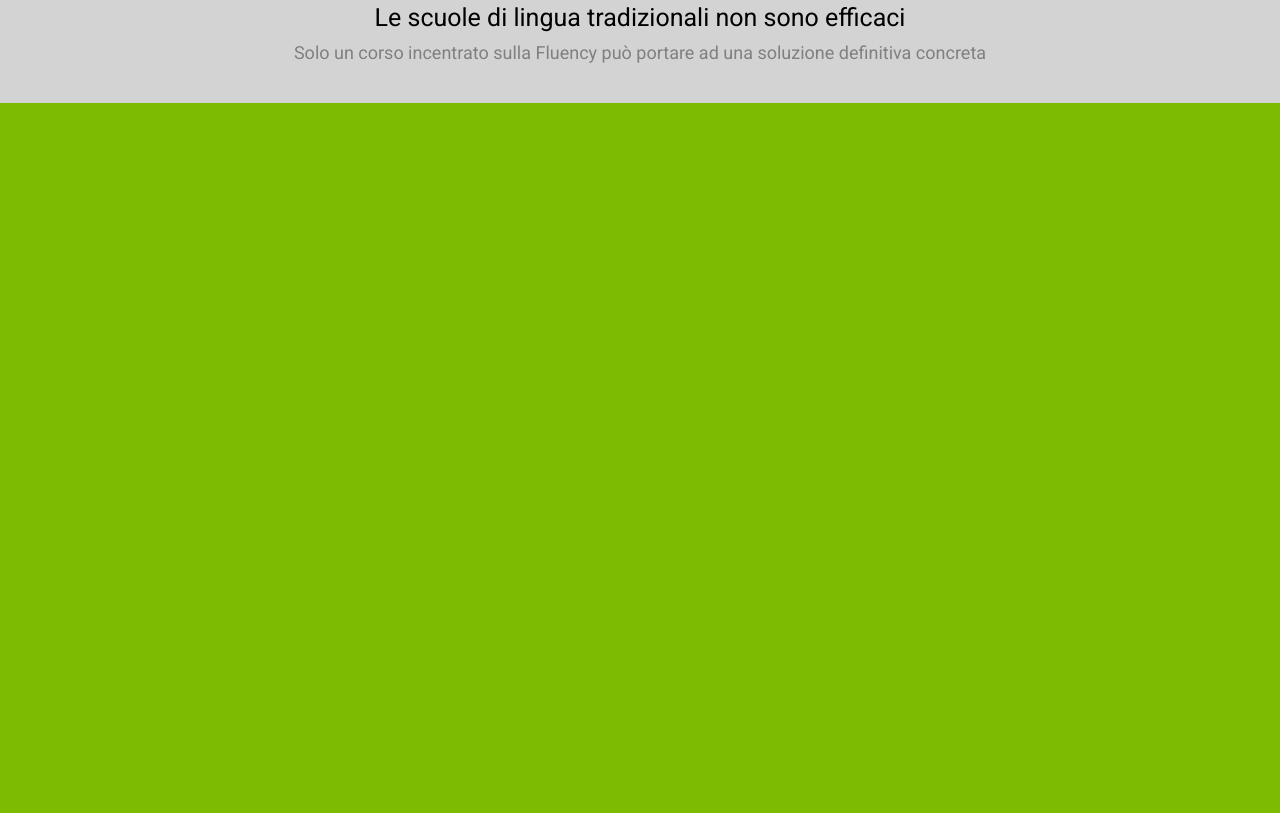
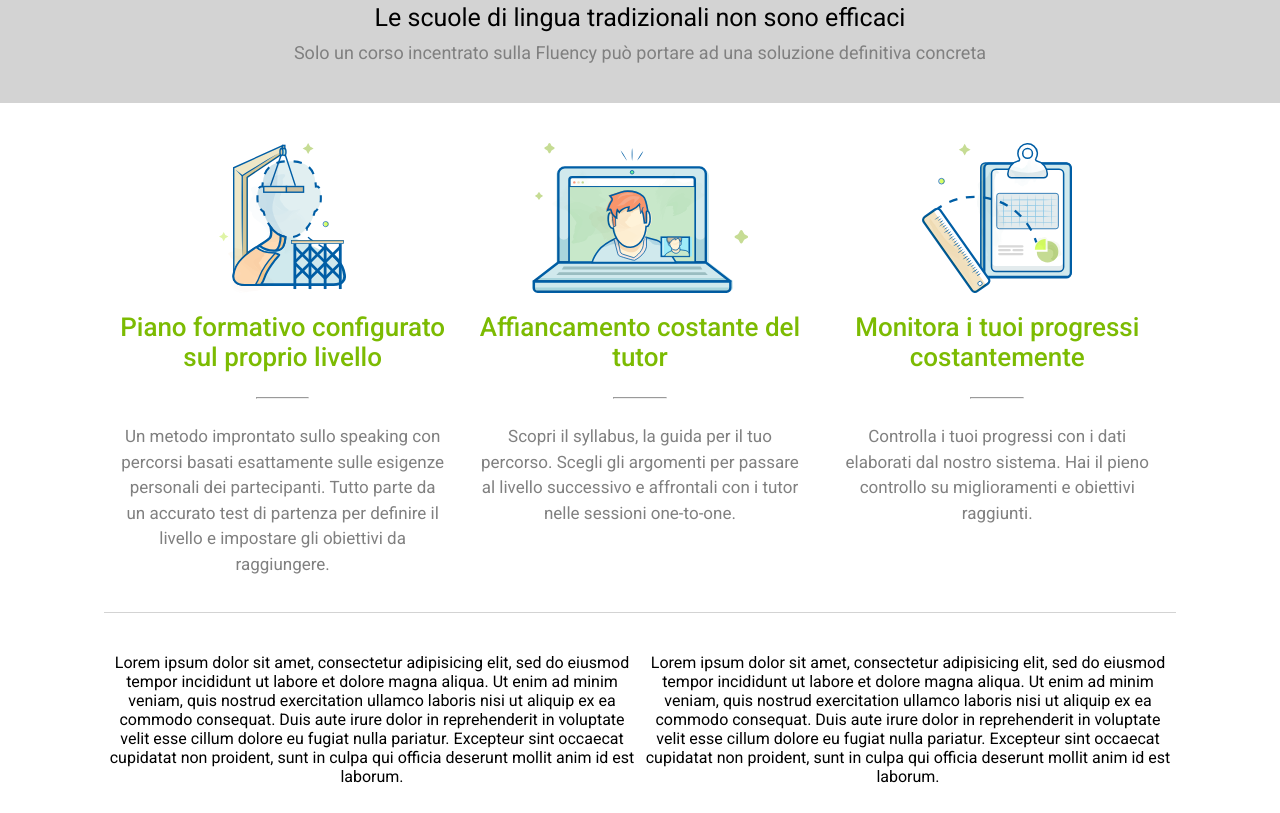
Before and after one commit to raffaelebaldassarre/htmlcss-fluentify, a plain HTML site: page index.html in a window 1280 px wide. Shown: the part 587-1400 px from the top of the page. Drawn offline with Linux system fonts and the light colour scheme.

Commit message:
Main
Completato Row_1

```diff
--- a/css/styles.css
+++ b/css/styles.css
@@ -28,8 +28,13 @@ body{
 .btn{
   border-radius: 5px;
 }
+
+.container{
+  width: 80%;
+  margin: auto;
+}
+
 /* /classi utility */
-
 
 /* site_header */
 .site_header{
@@ -40,11 +45,6 @@ body{
   content: "";
   display: table;
   clear: both;
-}
-
-.container{
-  width: 80%;
-  margin: auto;
 }
 
 /* navbar */
@@ -161,6 +161,61 @@ body{
   font-size: 18px;
 }
 
+.row_1::after, .row_2::after{
+  content: "";
+  display: table;
+  clear: both;
+}
+
+.container_row{
+  width: 90%;
+  margin: auto;
+  padding: 40px;
+}
+
+.container_row img{
+  height: 150px;
+}
+
+.row_1{
+  margin-bottom: 40px;
+  border-bottom: 1px solid lightgrey;
+}
+
+.col_3{
+  width: 33.33%;
+}
+
+.col_3 h2{
+  padding: 15px;
+  color: #7CBB02;
+  font-weight: 500;
+  font-size: 26px;
+  margin-bottom: 10px;
+}
+
+.col_3 hr{
+  width: 15%;
+  margin: auto;
+}
+
+.col_3 p{
+  color: #808080;
+  padding: 15px;
+  font-size: 17px;
+  line-height: 1.5;
+  margin-top: 10px;
+  margin-bottom: 20px;
+}
+
+.col_2{
+  width: 50%;
+}
+
+.col_2, .col_3{
+  text-align: center;
+}
+
 
 /* /site_main */
 
--- a/index.html
+++ b/index.html
@@ -48,13 +48,54 @@
     <!-- /.site_header -->
 
 
-    <main class="site_main bg_green">
+    <main class="site_main">
 
       <div class="main_top bg_grey">
         <h2>Le scuole di lingua tradizionali non sono efficaci</h2>
         <p>Solo un corso incentrato sulla Fluency può portare ad una soluzione definitiva concreta</p>
       </div>
 
+      <div class="container_row">
+
+        <div class="row_1">
+          <div class="col_3 float-left">
+            <img src="img/profile.svg" alt="">
+            <h2>Piano formativo configurato sul proprio livello</h2>
+            <hr>
+            <p>Un metodo improntato sullo speaking con percorsi basati esattamente sulle esigenze personali dei partecipanti. Tutto parte da un accurato test di partenza per definire il livello e impostare gli obiettivi da raggiungere.</p>
+          </div>
+          <!-- /.col_3 -->
+          <div class="col_3 float-left">
+            <img src="img/computer.svg" alt="">
+            <h2>Affiancamento costante del tutor</h2>
+            <hr>
+            <p>Scopri il syllabus, la guida per il tuo percorso. Scegli gli argomenti per passare al livello successivo e affrontali con i tutor nelle sessioni one-to-one.</p>
+          </div>
+          <!-- /.col_3 -->
+          <div class="col_3 float-left">
+            <img src="img/doc.svg" alt="">
+            <h2>Monitora i tuoi progressi costantemente</h2>
+            <hr>
+            <p>Controlla i tuoi progressi con i dati elaborati dal nostro sistema. Hai il pieno controllo su miglioramenti e obiettivi raggiunti.</p>
+          </div>
+          <!-- /.col_3 -->
+        </div>
+        <!-- /.row_1 -->
+
+        <div class="row_2">
+          <div class="col_2 float-left">
+            Lorem ipsum dolor sit amet, consectetur adipisicing elit, sed do eiusmod tempor incididunt ut labore et dolore magna aliqua. Ut enim ad minim veniam, quis nostrud exercitation ullamco laboris nisi ut aliquip ex ea commodo consequat. Duis aute irure dolor in reprehenderit in voluptate velit esse cillum dolore eu fugiat nulla pariatur. Excepteur sint occaecat cupidatat non proident, sunt in culpa qui officia deserunt mollit anim id est laborum.
+          </div>
+          <!-- /.col_2 -->
+          <div class="col_2 float-left">
+            Lorem ipsum dolor sit amet, consectetur adipisicing elit, sed do eiusmod tempor incididunt ut labore et dolore magna aliqua. Ut enim ad minim veniam, quis nostrud exercitation ullamco laboris nisi ut aliquip ex ea commodo consequat. Duis aute irure dolor in reprehenderit in voluptate velit esse cillum dolore eu fugiat nulla pariatur. Excepteur sint occaecat cupidatat non proident, sunt in culpa qui officia deserunt mollit anim id est laborum.
+          </div>
+          <!-- /.col_2 -->
+        </div>
+        <!-- /.row_2 -->
+
+      </div>
+      <!-- /.container_row -->
 
     </main>
     <!-- /.site_main -->
```
Also changed, not shown: 1 other file.
